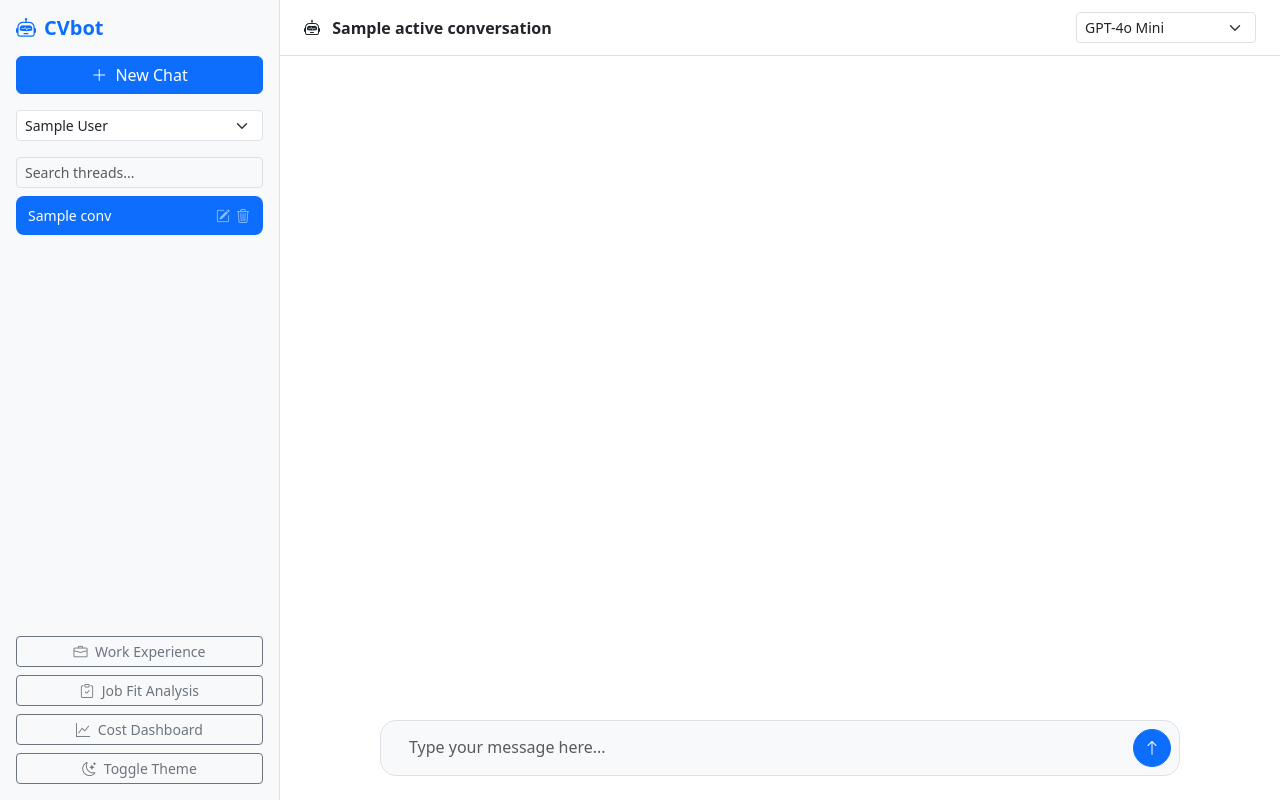
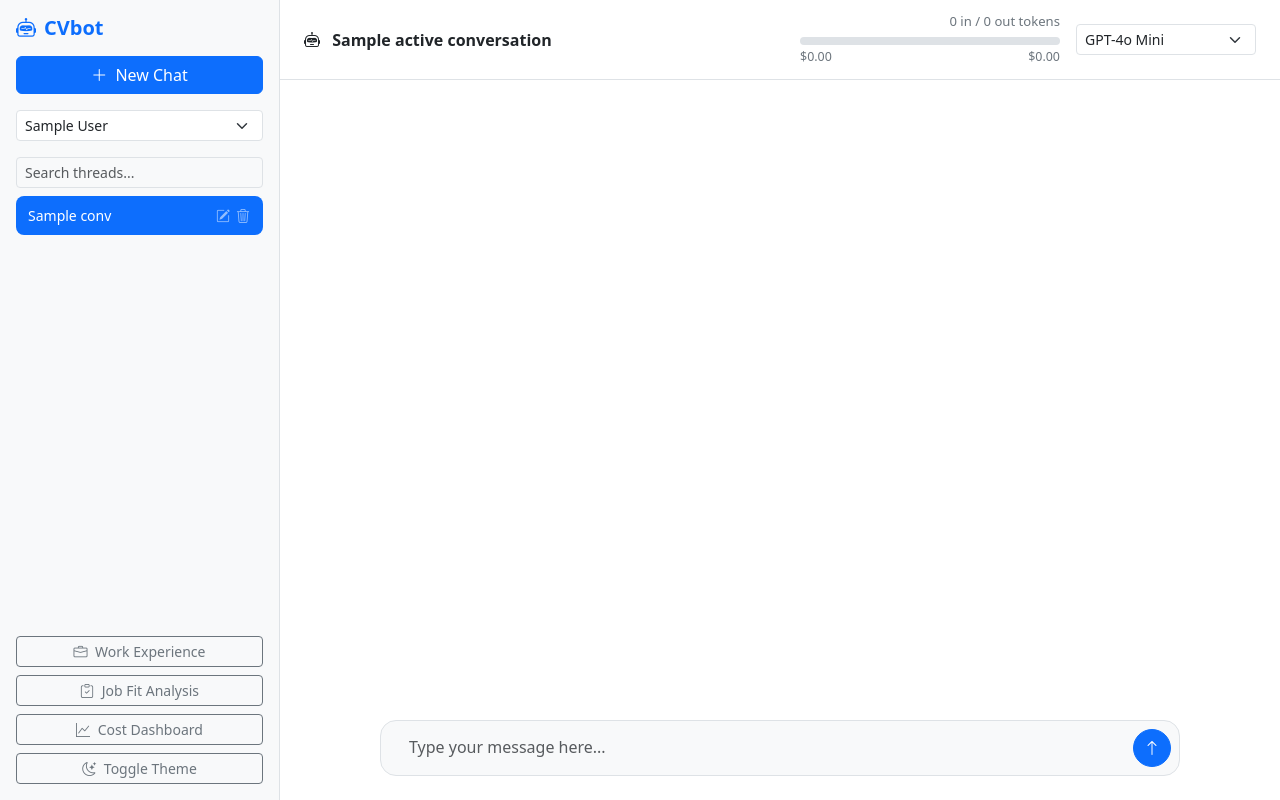
Before and after one commit to philtillman2/cvbot, a FastAPI app: template app/templates/chat.html in a window 1280 px wide. Run offline with FastAPI, Linux system fonts and the light colour scheme; the template is opened without the code that fills it: most values are stand-ins (such as "Sample title", 1, 10 or a date in 2020); data that the repository does not hold is empty; parts of the project's set-up code (start-up, migrations or seed data) failed here and were passed over; some libraries are stand-ins or nearby versions.

Commit message:
Add daily cost progress bars to chat and job fit
Co-authored-by: Copilot <223556219+Copilot@users.noreply.github.com>

```diff
--- a/app/routers/chat.py
+++ b/app/routers/chat.py
@@ -35,6 +35,7 @@ async def chat_page(request: Request):
         "candidates": candidates,
         "active_conversation": None,
         "messages": [],
+        "daily_limit_usd": settings.max_daily_cost_usd,
     })
 
 
@@ -62,6 +63,7 @@ async def chat_page_with_conversation(request: Request, conversation_id: int):
         "candidates": candidates,
         "active_conversation": active_conversation,
         "messages": messages,
+        "daily_limit_usd": settings.max_daily_cost_usd,
     })
 
 
@@ -108,12 +110,13 @@ def _build_streaming_response(db, conversation_id: int, model: str, messages, us
 
         # Log cost
         if usage_info:
-            await log_request(
+            cost_info = await log_request(
                 conversation_id=conversation_id,
                 model_id=model,
                 input_tokens=usage_info["input_tokens"],
                 output_tokens=usage_info["output_tokens"],
             )
+            usage_info.update(cost_info)
             yield f"data: {json.dumps(usage_info)}\n\n"
 
         yield "data: [DONE]\n\n"
--- a/app/routers/costs.py
+++ b/app/routers/costs.py
@@ -2,7 +2,7 @@ from fastapi import APIRouter, Request
 from starlette.templating import Jinja2Templates
 from pathlib import Path
 
-from app.services.cost_tracker import get_daily_costs, get_monthly_costs
+from app.services.cost_tracker import get_daily_costs, get_monthly_costs, get_today_cost_usage
 
 router = APIRouter(tags=["costs"])
 templates = Jinja2Templates(directory=Path(__file__).resolve().parent.parent / "templates")
@@ -21,3 +21,8 @@ async def daily_costs():
 @router.get("/api/costs/monthly")
 async def monthly_costs():
     return await get_monthly_costs()
+
+
+@router.get("/api/costs/today")
+async def today_cost_usage():
+    return await get_today_cost_usage()
--- a/app/routers/job_fit.py
+++ b/app/routers/job_fit.py
@@ -10,6 +10,7 @@ from app.services.llm import stream_chat
 from app.services.candidate_loader import get_profile_json
 from app.services.cost_tracker import log_request
 from app.models import JobFitRequest
+from app.config import settings
 
 router = APIRouter(tags=["job_fit"])
 templates = Jinja2Templates(directory=Path(__file__).resolve().parent.parent / "templates")
@@ -46,6 +47,7 @@ async def job_fit_page(request: Request):
     return templates.TemplateResponse("job_fit.html", {
         "request": request,
         "candidates": candidates,
+        "daily_limit_usd": settings.max_daily_cost_usd,
     })
 
 
@@ -68,12 +70,13 @@ async def job_fit_stream(body: JobFitRequest):
             if chunk["type"] == "token":
                 yield f"data: {json.dumps(chunk)}\n\n"
             elif chunk["type"] == "usage":
-                await log_request(
+                cost_info = await log_request(
                     conversation_id=None,
                     model_id=body.model,
                     input_tokens=chunk["input_tokens"],
                     output_tokens=chunk["output_tokens"],
                 )
+                chunk.update(cost_info)
                 yield f"data: {json.dumps(chunk)}\n\n"
         yield "data: [DONE]\n\n"
 
--- a/app/services/cost_tracker.py
+++ b/app/services/cost_tracker.py
@@ -8,7 +8,7 @@ async def log_request(
     model_id: str,
     input_tokens: int,
     output_tokens: int,
-):
+) -> dict[str, float]:
     """Log an LLM request and compute cost."""
     pricing = get_model_pricing(model_id)
     if pricing is None:
@@ -27,6 +27,18 @@ async def log_request(
         (conversation_id, model_id, input_tokens, output_tokens, cost_usd),
     )
     await db.commit()
+    daily_total_row = await db.execute_fetchall(
+        """
+        SELECT COALESCE(SUM(cost_usd), 0) AS total
+        FROM llm_requests
+        WHERE cost_usd IS NOT NULL AND DATE(created_at) = DATE('now')
+        """
+    )
+    return {
+        "request_cost_usd": float(cost_usd or 0.0),
+        "daily_total_usd": float(daily_total_row[0]["total"]),
+        "daily_limit_usd": float(settings.max_daily_cost_usd),
+    }
 
 
 async def _backfill_missing_costs():
@@ -94,6 +106,22 @@ async def get_monthly_costs() -> list[dict]:
     return [{"month": row["month"], "total": round(row["total"], 6)} for row in rows]
 
 
+async def get_today_cost_usage() -> dict[str, float]:
+    await _backfill_missing_costs()
+    db = await get_db()
+    row = await db.execute_fetchall(
+        """
+        SELECT COALESCE(SUM(cost_usd), 0) AS total
+        FROM llm_requests
+        WHERE cost_usd IS NOT NULL AND DATE(created_at) = DATE('now')
+        """
+    )
+    return {
+        "daily_total_usd": float(row[0]["total"]),
+        "daily_limit_usd": float(settings.max_daily_cost_usd),
+    }
+
+
 async def is_daily_cost_limit_reached() -> bool:
     await _backfill_missing_costs()
     db = await get_db()
--- a/app/static/css/style.css
+++ b/app/static/css/style.css
@@ -183,6 +183,46 @@ body.work-experience-page {
 .model-select {
     width: auto;
     min-width: 180px;
+}
+
+.usage-summary {
+    padding: 0.65rem 1.5rem 0.5rem;
+    border-bottom: 1px solid var(--topbar-border);
+    background: var(--topbar-bg);
+}
+
+.usage-summary-inline {
+    padding: 0;
+    border: 0;
+    background: transparent;
+    min-width: 260px;
+}
+
+.usage-summary-meta {
+    display: flex;
+    align-items: center;
+    justify-content: flex-end;
+    gap: 1rem;
+    font-size: 0.82rem;
+    color: var(--welcome-text);
+    margin-bottom: 0.35rem;
+}
+
+.usage-progress {
+    height: 0.5rem;
+    background: var(--sidebar-border);
+}
+
+.usage-progress .progress-bar {
+    background-color: var(--accent) !important;
+}
+
+.usage-progress-labels {
+    display: flex;
+    justify-content: space-between;
+    font-size: 0.78rem;
+    color: var(--welcome-text);
+    margin-top: 0.2rem;
 }
 
 /* ===== Messages ===== */
--- a/app/static/js/chat.js
+++ b/app/static/js/chat.js
@@ -9,6 +9,11 @@ document.addEventListener("DOMContentLoaded", () => {
     const sidebar = document.getElementById("sidebar");
     const openSidebar = document.getElementById("openSidebar");
     const closeSidebar = document.getElementById("closeSidebar");
+    const usageSummary = document.getElementById("chatUsageSummary");
+    const usageTokenText = document.getElementById("chatUsageTokenText");
+    const usageProgressBar = document.getElementById("chatUsageProgressBar");
+    const usageCurrentCost = document.getElementById("chatUsageCurrentCost");
+    const usageMaxCost = document.getElementById("chatUsageMaxCost");
 
     let conversationId = null;
     let editingMessageId = null;
@@ -192,12 +197,39 @@ document.addEventListener("DOMContentLoaded", () => {
         chatMessages.scrollTop = chatMessages.scrollHeight;
     }
 
+    function updateUsageSummary(usage) {
+        const dailyLimit = usage.daily_limit_usd || 0;
+        const dailyTotal = usage.daily_total_usd || 0;
+        const pct = dailyLimit > 0 ? Math.min((dailyTotal / dailyLimit) * 100, 100) : 0;
+        usageSummary?.classList.remove("d-none");
+        if (usageTokenText) {
+            usageTokenText.textContent =
+                `${usage.input_tokens} in / ${usage.output_tokens} out tokens`;
+        }
+        if (usageCurrentCost) usageCurrentCost.textContent = `$${dailyTotal.toFixed(2)}`;
+        if (usageMaxCost) usageMaxCost.textContent = `$${dailyLimit.toFixed(2)}`;
+        if (usageProgressBar) {
+            usageProgressBar.style.width = `${pct}%`;
+            usageProgressBar.setAttribute("aria-valuenow", String(pct));
+        }
+    }
+
+    async function initializeUsageSummary() {
+        try {
+            const resp = await fetch("/api/costs/today");
+            if (!resp.ok) return;
+            const usage = await resp.json();
+            updateUsageSummary({ ...usage, input_tokens: 0, output_tokens: 0 });
+        } catch (_) {}
+    }
+
     // Render markdown in existing messages
     document.querySelectorAll(".message-assistant .message-content").forEach((el) => {
         if (typeof marked !== "undefined") {
             el.innerHTML = marked.parse(el.textContent);
         }
     });
+    initializeUsageSummary();
     scrollToBottom();
 
     // Send message
@@ -290,6 +322,8 @@ document.addEventListener("DOMContentLoaded", () => {
                                 contentEl.textContent = fullText;
                             }
                             scrollToBottom();
+                        } else if (data.type === "usage") {
+                            updateUsageSummary(data);
                         }
                     } catch (e) {
                         // skip malformed chunks
--- a/app/templates/chat.html
+++ b/app/templates/chat.html
@@ -75,7 +75,19 @@
                     CVbot
                 {% endif %}
             </span>
-            <div class="ms-auto">
+            <div class="ms-auto d-flex align-items-center gap-3">
+                <div class="usage-summary usage-summary-inline" id="chatUsageSummary">
+                    <div class="usage-summary-meta">
+                        <span id="chatUsageTokenText">0 in / 0 out tokens</span>
+                    </div>
+                    <div class="progress usage-progress" role="progressbar" aria-label="Cost usage">
+                        <div class="progress-bar" id="chatUsageProgressBar" style="width: 0%"></div>
+                    </div>
+                    <div class="usage-progress-labels">
+                        <span id="chatUsageCurrentCost">$0.00</span>
+                        <span id="chatUsageMaxCost">${{ '%.2f'|format(daily_limit_usd) }}</span>
+                    </div>
+                </div>
                 <select class="form-select form-select-sm model-select" id="modelSelect">
                     <option value="openai/gpt-4o-mini">GPT-4o Mini</option>
                     <option value="openai/gpt-4o">GPT-4o</option>
@@ -86,7 +98,6 @@
                 </select>
             </div>
         </div>
-
         <div class="chat-messages" id="chatMessages">
             {% if not active_conversation %}
             <div class="welcome-screen">
```
Also changed, not shown: app/static/js/job_fit.js (+34 -5 lines), app/templates/job_fit.html (+12 -1 lines).
